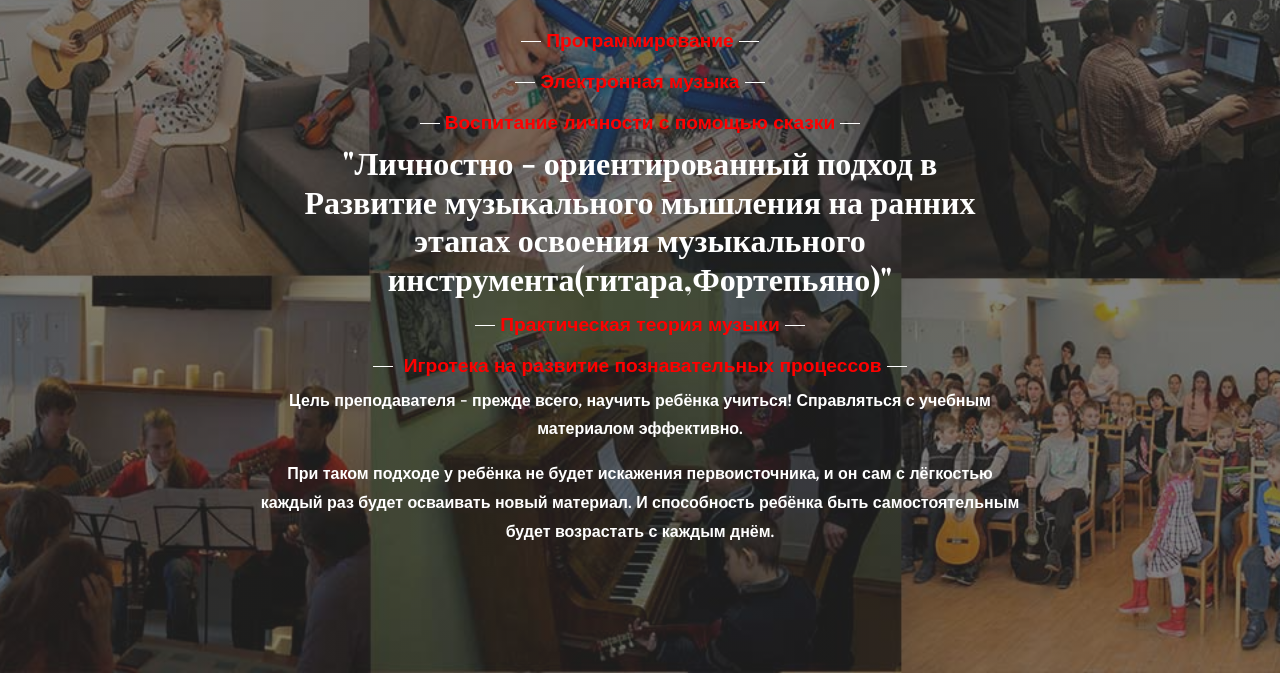
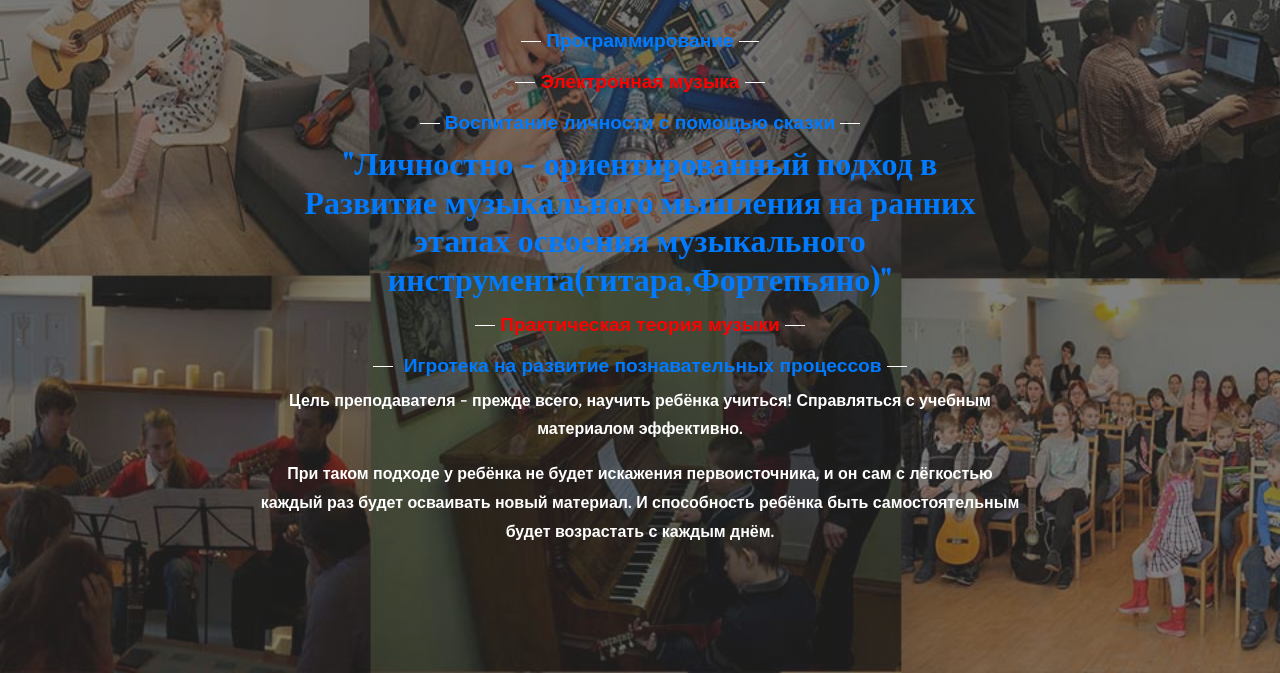
Before and after one commit to andreychernetsky/fairy-tale, a plain HTML site: page index.html in a window 1280 px wide. Shown: the part 127-800 px from the top of the page. Drawn offline with nearby package versions, Linux system fonts and the light colour scheme.

Commit message:
new foto

```diff
--- a/index.html
+++ b/index.html
@@ -70,13 +70,13 @@
 		<!--<img class="image" src="img/mainFoto.png" alt="maunFoto">-->
 
 		<div class="main-text">
-			<span class="main-text__span">Программирование</span>
+			<span class="main-text__span"><a href="https://vk.com/@459488160?z=article_edit459488160_5657">Программирование</a></span>
 			<span class="main-text__span">Электронная музыка</span>
-			<span class="main-text__span">Воспитание личности с помощью сказки</span>
-			<h2 class="main-text__title">"Личностно - ориентированный подход в <br>
-				Развитие музыкального мышления на ранних этапах освоения музыкального инструмента(гитара,Фортепьяно)"</h2>
+			<span class="main-text__span"><a href="https://vk.com/id459488160?z=article_edit459488160_13497">Воспитание личности с помощью сказки</a></span>
+			<h2 class="main-text__title"><a href="https://vk.com/@459488160-poyasnitelnaya-zapiska">"Личностно - ориентированный подход в <br>
+				Развитие музыкального мышления на ранних этапах освоения музыкального инструмента(гитара,Фортепьяно)"</a></h2>
 			<span class="main-text__span">Практическая теория музыки</span>
-			<span class="main-text__span"> Игротека на развитие познавательных процессов</span>
+			<span class="main-text__span"> <a href="https://andreychernetsky.github.io/gamePagefoSite/">Игротека на развитие познавательных процессов</a></span>
 			<p class="main-text__desc"><strong>Цель преподавателя</strong> - прежде всего, научить ребёнка учиться!
 				Справляться
 				с учебным
```
